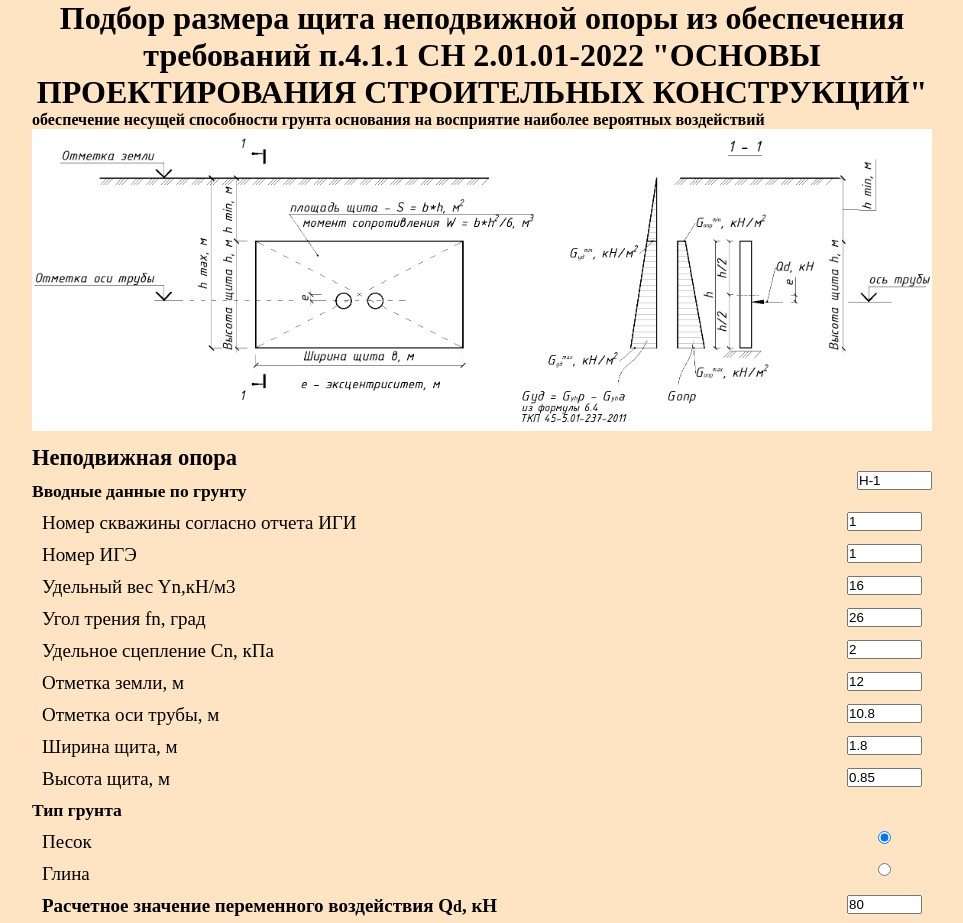
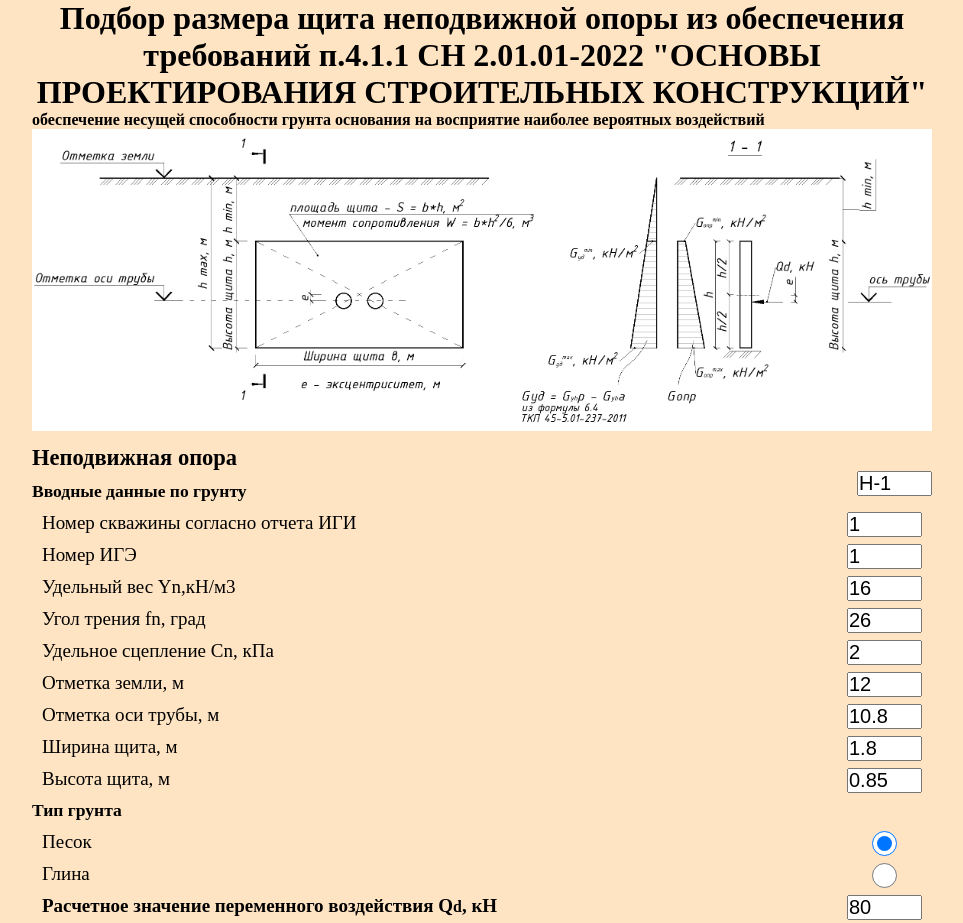
Before and after one commit to amatarziv/teplonets, a plain HTML site: page index.html in a window 1280 px wide. Shown: the top 923 px of the page, without its empty margins (158-1121 px from the left). Drawn offline with Linux system fonts and the light colour scheme.

Commit message:
Update style.css

```diff
--- a/style.css
+++ b/style.css
@@ -45,6 +45,8 @@ main{
 }
 .data input{
     width: 75px;
+    height: 25px;
+    font-size: 20px;
     float:right;
     padding-right: 15px;
 }
```
